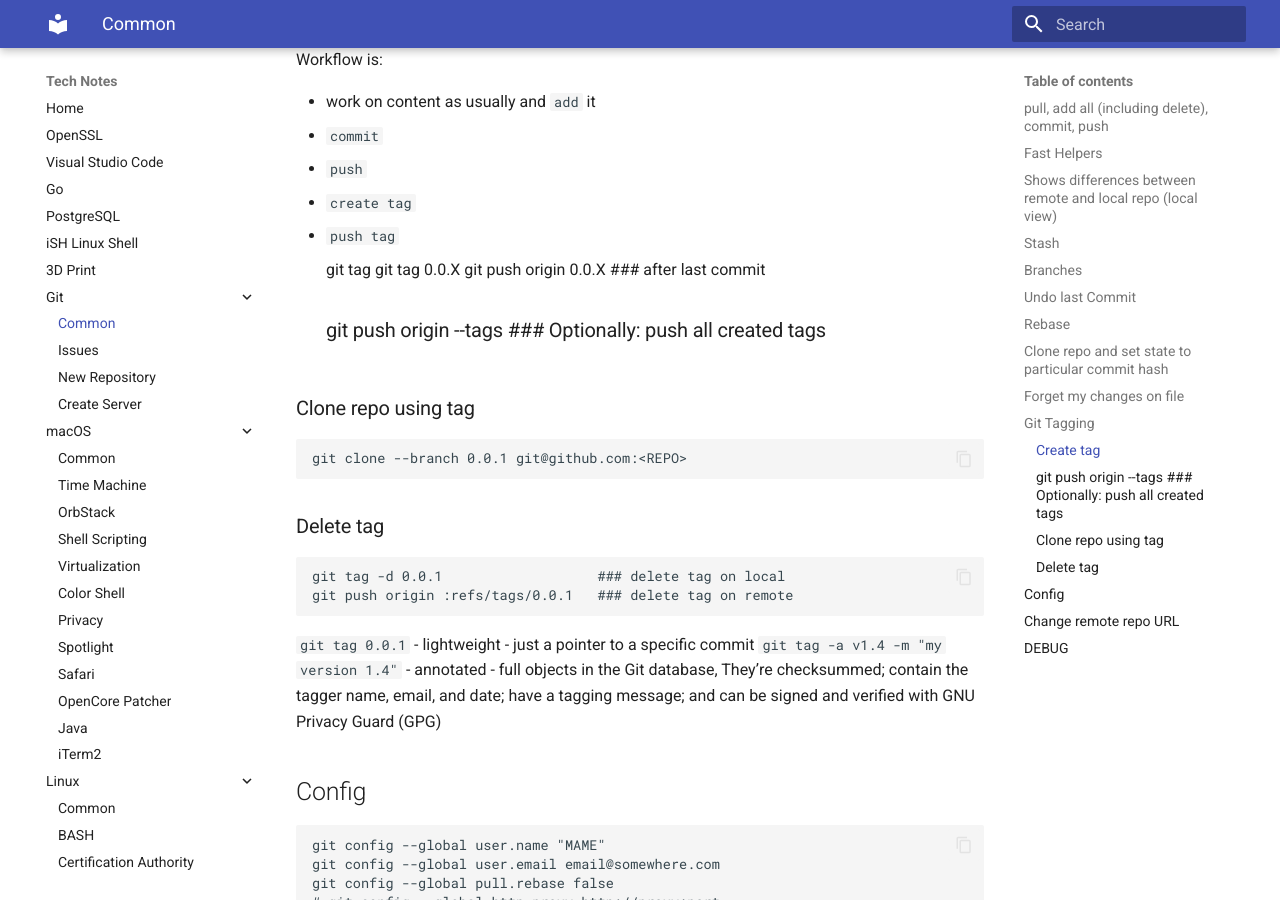
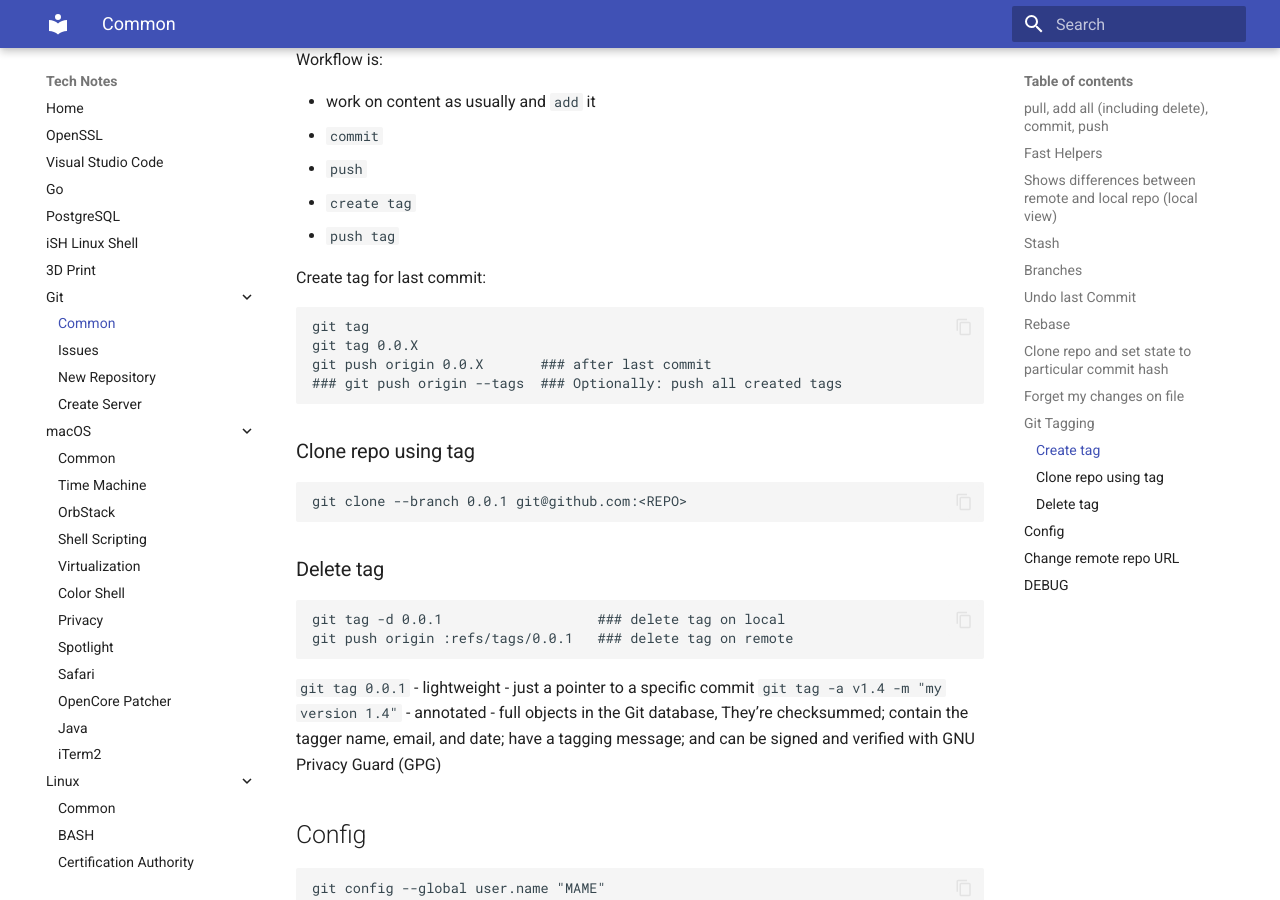
Before and after one commit to jorycz/technotes, an MkDocs documentation site: the page built from docs/Git/Git-Common.md, in a window 1280 px wide and 900 px high, scrolled down 3688 px. Built offline with MkDocs 1.6.1 and Material for MkDocs 9.7.7, drawn with Linux system fonts in a browser that asks for light colours.

Commit message:
mkdocs fix

```diff
--- a/docs/Git/Git-Common.md
+++ b/docs/Git/Git-Common.md
@@ -149,6 +149,8 @@ Workflow is:
 * `create tag`
 * `push tag`
 
+Create tag for last commit:
+
     git tag
     git tag 0.0.X
     git push origin 0.0.X       ### after last commit
```
